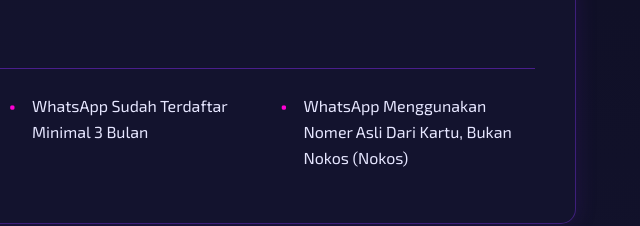
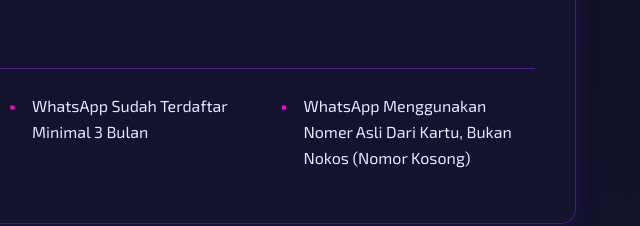
Before and after one commit to dans4you-ai/DansFreelance, a plain HTML site: page index.html in a window 1280 px wide. Shown: the part 963-1189 px from the top of the page, 640-1280 px from the left. Drawn offline with Linux system fonts and the light colour scheme.

Commit message:
Update index.html

```diff
--- a/index.html
+++ b/index.html
@@ -473,7 +473,7 @@
                 <li>WhatsApp Business (Opsional)</li>
                 <li>WhatsApp Anti Banned (Badak)</li>
                 <li>WhatsApp Sudah Terdaftar Minimal 3 Bulan</li>
-                <li>WhatsApp Menggunakan Nomer Asli Dari Kartu, Bukan Nokos (Nokos)</li>
+                <li>WhatsApp Menggunakan Nomer Asli Dari Kartu, Bukan Nokos (Nomor Kosong)</li>
             </ul>
         </section>
 
```
